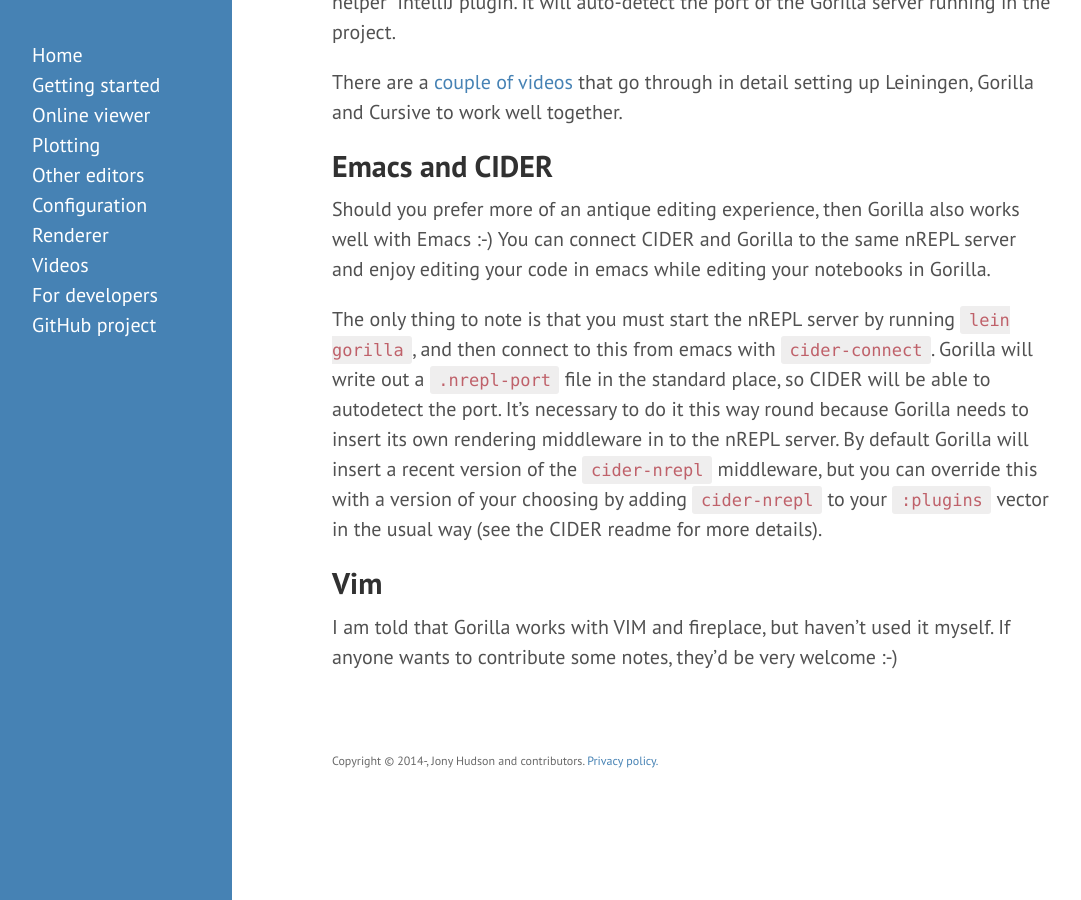
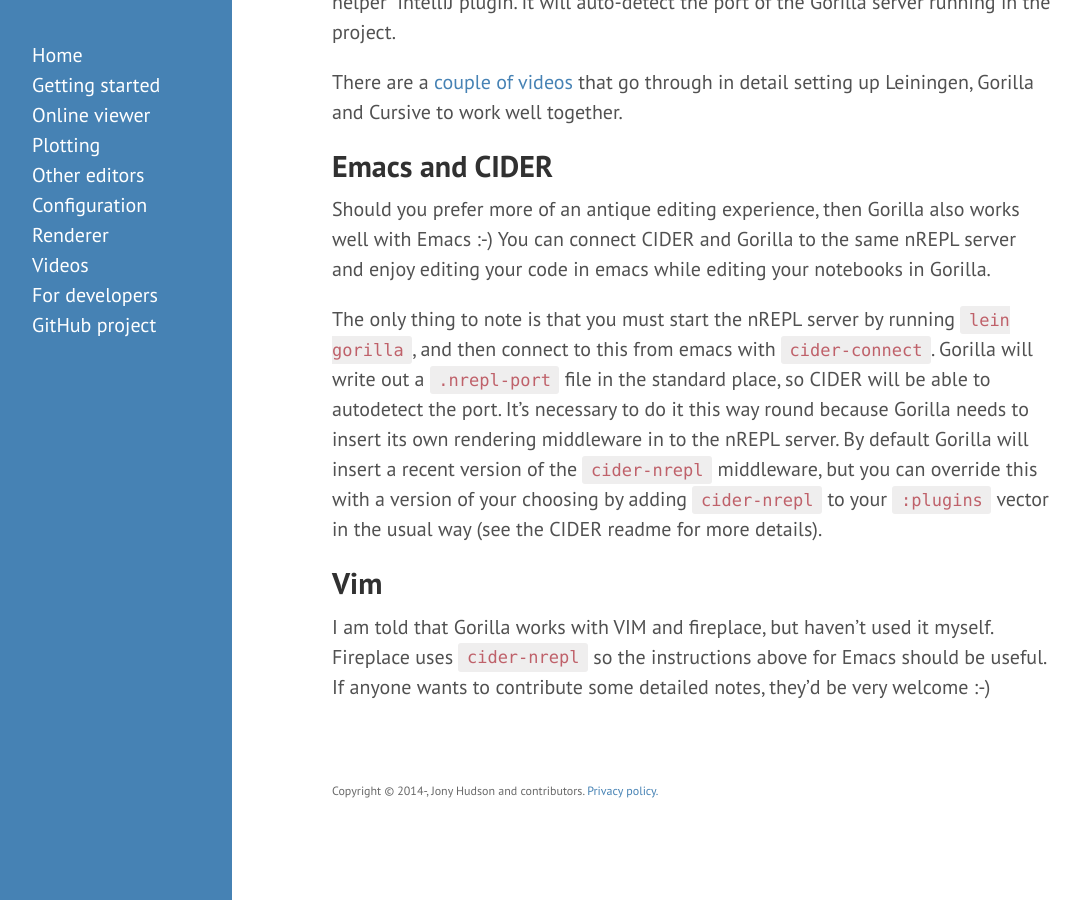
Before and after one commit to JonyEpsilon/gorilla-repl.org, a Jekyll site: the page built from editors.md, in a window 1280 px wide and 900 px high, scrolled down 621 px. Shown: the whole window, without its empty margins (8-1089 px from the left). Built offline with Jekyll 4.4.1, drawn with Linux system fonts in a browser that asks for light colours; Markdown is read by kramdown in place of the engine named in the settings.

Commit message:
Add note about vim, courtesy of @bbatsov.

```diff
--- a/editors.md
+++ b/editors.md
@@ -40,5 +40,6 @@ way (see the CIDER readme for more details).
 
 ## Vim
 
-I am told that Gorilla works with VIM and fireplace, but haven't used it myself. If anyone wants to contribute some
-notes, they'd be very welcome :-)
+I am told that Gorilla works with VIM and fireplace, but haven't used it myself. Fireplace uses `cider-nrepl` so the
+instructions above for Emacs should be useful. If anyone wants to contribute some detailed notes, they'd be very
+welcome :-)
```
